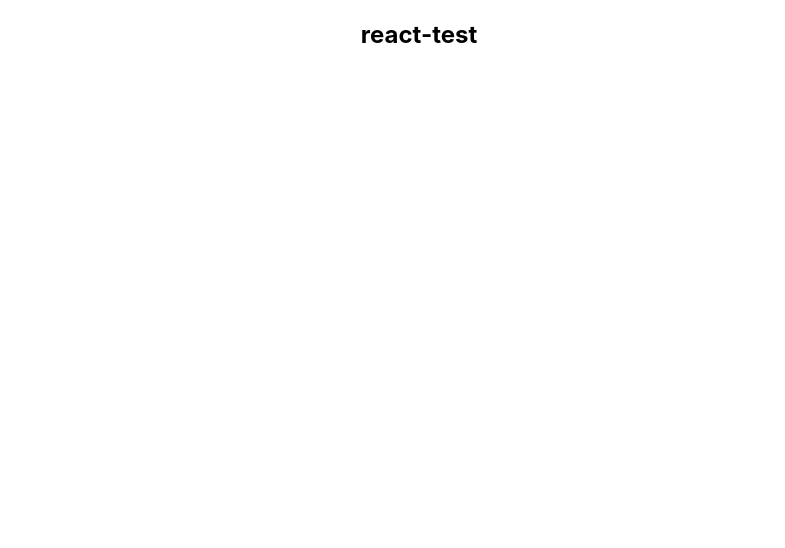
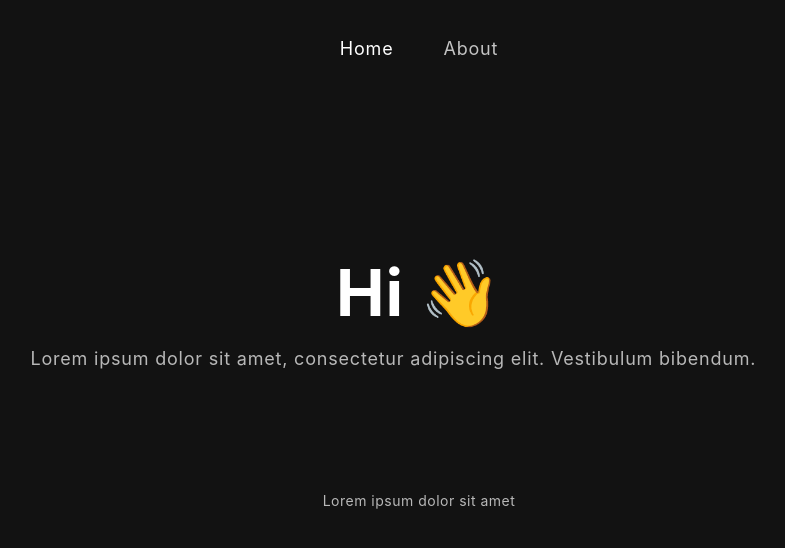
Before and after one commit to jerichochua/react-test, a React (Create React App) app: page / in a window 1280 px wide. Shown: the top 548 px of the page, without its empty margins (221-1006 px from the left). Built offline with nearby package versions, Linux system fonts and the light colour scheme.

Commit message:
trying something out

```diff
--- a/package.json
+++ b/package.json
@@ -7,8 +7,10 @@
     "@testing-library/jest-dom": "^5.14.1",
     "@testing-library/react": "^11.2.7",
     "@testing-library/user-event": "^12.8.3",
+    "bootstrap": "^5.2.0",
     "gh-pages": "^3.2.3",
     "react": "^17.0.2",
+    "react-bootstrap": "^2.5.0",
     "react-dom": "^17.0.2",
     "react-scripts": "4.0.3",
     "web-vitals": "^1.1.2"
--- /dev/null
+++ b/src/App.css
@@ -0,0 +1,94 @@
+* {
+    margin: 0;
+    padding: 0;
+    box-sizing: border-box;
+}
+
+body {
+    background-color: #121212;
+    color: #fff;
+    position: relative;
+    overflow-x: hidden;
+}
+
+h1 {
+    margin: 0;
+    padding: 0;
+    line-height: normal;
+}
+
+button {
+    border: 0;
+    background-color: transparent;
+}
+
+a, button {
+    margin: 0;
+    padding: 0;
+    line-height: normal;
+    text-decoration: none;
+}
+
+a:hover {
+    text-decoration: none;
+}
+
+.App {
+    text-align: center;
+}
+
+nav.navbar {
+    padding: 18px 0;
+    position: fixed;
+    width: 100%;
+    top: 0;
+    z-index: 9999;
+}
+
+nav.navbar .navbar-nav .nav-link.navbar-link {
+    font-weight: 400;
+    color: #fff;
+    letter-spacing: 0.8px;
+    padding: 0 25px;
+    font-size: 18px;
+    opacity: 0.75;
+}
+
+nav.navbar .navbar-nav a.nav-link.navbar-link:hover,
+nav.navbar .navbar-nav a.nav-link.navbar-link.active {
+    opacity: 1;
+}
+
+.home {
+    margin-top: 0;
+    padding: 260px 0 100px 0;
+}
+
+.home h1 {
+    font-size: 65px;
+    font-weight: 700;
+    letter-spacing: 0.8px;
+    line-height: 1;
+    margin-bottom: 20px;
+    display: block;
+}
+
+.home p {
+    color: #b8b8b8;
+    font-size: 18px;
+    letter-spacing: 0.8px;
+    line-height: 1.5em;
+    width: 96%;
+}
+
+.footer {
+    padding: 0 0 50px 0;
+}
+
+.footer p {
+    font-weight: 400;
+    font-size: 14px;
+    color: #b8b8b8;
+    letter-spacing: 0.5px;
+    margin-top: 20px;
+}
--- a/src/App.js
+++ b/src/App.js
@@ -1,7 +1,14 @@
+import NavBar from "./components/NavBar";
+import Home from "./components/Home";
+import Footer from "./components/Footer";
+import './App.css';
+
 export default function App() {
     return (
-        <div className="container">
-            <h2>react-test</h2>
+        <div className="App">
+            <NavBar />
+            <Home />
+            <Footer />
         </div>
     );
 }
--- /dev/null
+++ b/src/components/Footer.js
@@ -0,0 +1,17 @@
+import { Container, Row, Col } from "react-bootstrap";
+
+const Footer = () => {
+    return (
+        <footer className="footer">
+            <Container>
+                <Row className="align-items-center">
+                    <Col size={12} className="text-center text-sm-end">
+                        <p>Lorem ipsum dolor sit amet</p>
+                    </Col>
+                </Row>
+            </Container>
+        </footer>
+    )
+}
+
+export default Footer;
--- /dev/null
+++ b/src/components/Home.js
@@ -0,0 +1,18 @@
+import { Container, Row, Col } from "react-bootstrap";
+
+const Home = () => {
+    return (
+        <section className="home" id="home">
+            <Container>
+                <Row className="align-items-center">
+                    <Col xs={12} md={6} xl={7}>
+                        <h1>Hi 👋</h1>
+                        <p>Lorem ipsum dolor sit amet, consectetur adipiscing elit. Vestibulum bibendum.</p>
+                    </Col>
+                </Row>
+            </Container>
+        </section>
+    )
+}
+
+export default Home;
--- /dev/null
+++ b/src/components/NavBar.js
@@ -0,0 +1,21 @@
+import { useState } from 'react';
+import { Container, Nav, Navbar } from "react-bootstrap";
+
+const NavBar = () => {
+    const [activeLink, setActiveLink] = useState('home');
+    return (
+        <Navbar bg="light" expand="lg">
+            <Container>
+                <Navbar.Toggle aria-controls="basic-navbar-nav" />
+                <Navbar.Collapse id="basic-navbar-nav">
+                    <Nav className="me-auto">
+                        <Nav.Link href="#home" className={activeLink === 'home' ? 'active navbar-link' : 'navbar-link'} onClick={() => setActiveLink('home')}>Home</Nav.Link>
+                        <Nav.Link href="#about" className={activeLink === 'about' ? 'active navbar-link' : 'navbar-link'} onClick={() => setActiveLink('about')}>About</Nav.Link>
+                    </Nav>
+                </Navbar.Collapse>
+            </Container>
+        </Navbar>
+    );
+}
+
+export default NavBar;
--- a/src/index.css
+++ b/src/index.css
@@ -11,7 +11,3 @@ code {
   font-family: source-code-pro, Menlo, Monaco, Consolas, 'Courier New',
     monospace;
 }
-
-.container {
-  text-align: center;
-}
```
Also changed, not shown: 1 other file (tests, documents, lock files or other folders).
